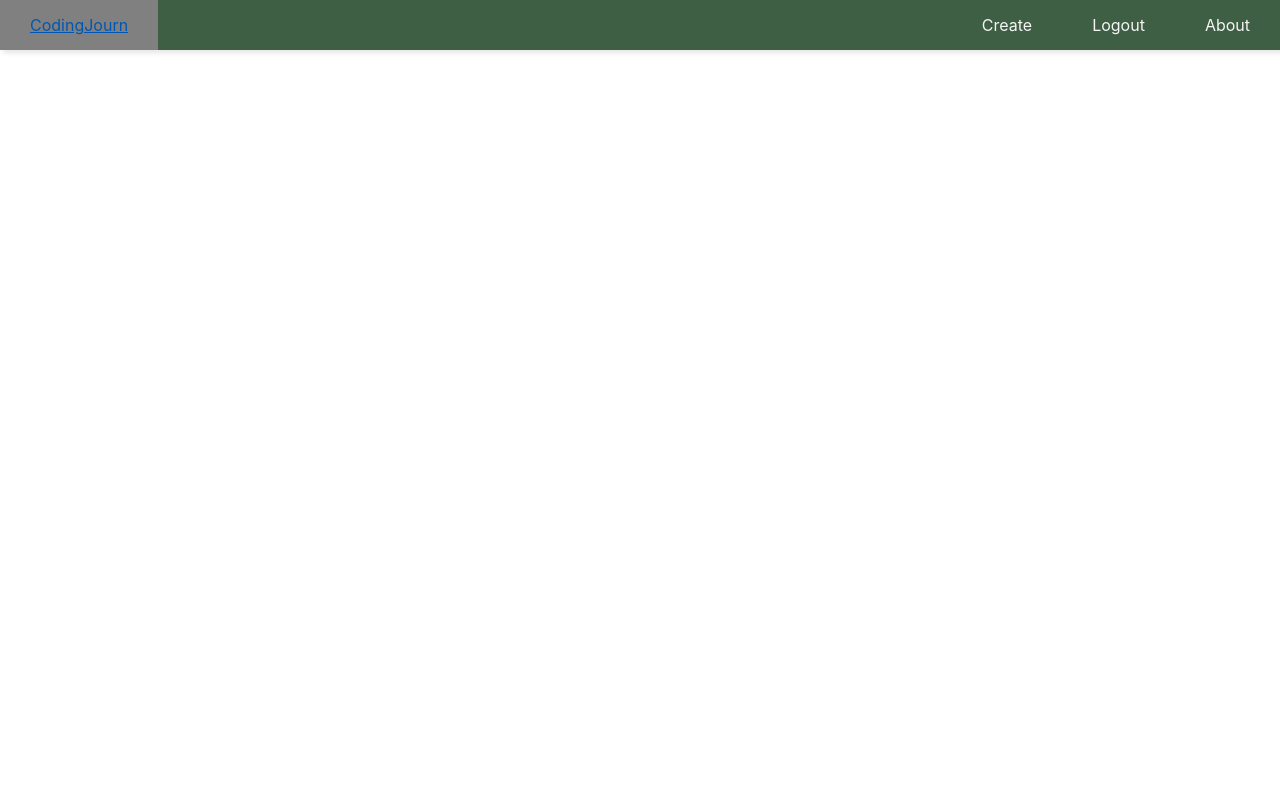
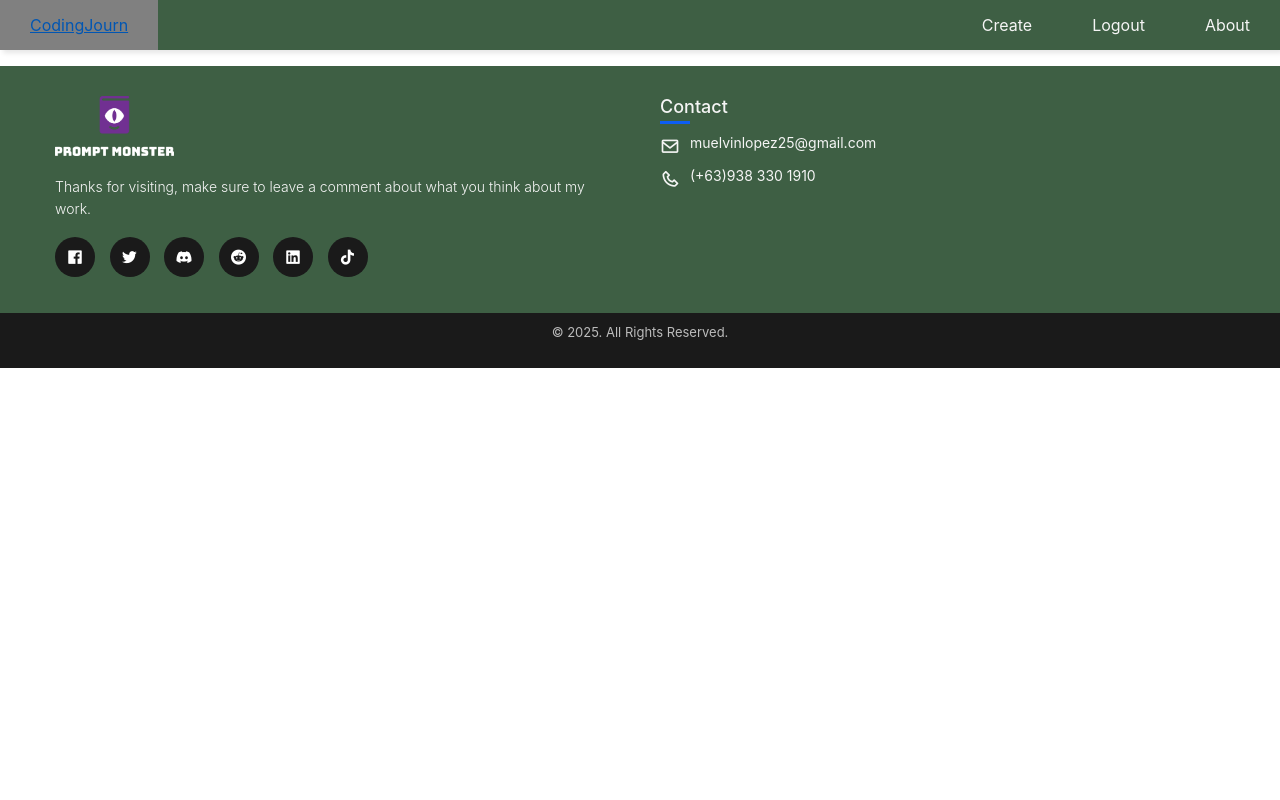
Before and after one commit to Muelvzz/coding_journal, a Python web app: template website/templates/home.html in a window 1280 px wide. Run offline with Jinja, Linux system fonts and the light colour scheme; the template is opened without the code that fills it, so the values that code supplies are empty.

Commit message:
add footer

```diff
--- a/website/static/style.css
+++ b/website/static/style.css
@@ -1,6 +1,9 @@
+@import url('https://fonts.googleapis.com/css2?family=Poppins:ital,wght@0,100;0,200;0,300;0,400;0,500;0,600;0,700;0,800;0,900;1,100;1,200;1,300;1,400;1,500;1,600;1,700;1,800;1,900&display=swap');
+
 *{
     margin: 0;
     padding: 0;
+    box-sizing: border-box;
 }
 
 body {
@@ -8,7 +11,26 @@ body {
     background-size: cover;
     background-repeat: no-repeat;
     background-position: center;
-    font-family: 'Segoe UI', Tahoma, Geneva, Verdana, sans-serif;
+    font-family: 'Poppins', sans-serif;
+    background-color: #111;
+    color: #fff;
+}
+
+*,
+::before,
+::after {
+    box-sizing: border-box;
+    margin: 0;
+    padding: 0;
+}
+
+a {
+    text-decoration: none;
+    color: inherit;
+}
+
+li {
+    list-style: none;
 }
 
 /* NAVIGATION SECTION */
@@ -78,6 +100,119 @@ nav li:first-child{
     display: none;
 }
 
+/* FOOTER SECTION */
+
+footer {
+   background-color: #3E5F44;
+   color: whitesmoke;
+   margin-top: 10px;
+}
+
+.footer-custom {
+  padding: 30px 0 20px;
+}
+
+.footer-container {
+  max-width: 1200px;
+  margin: auto;
+  padding: 0 15px;
+}
+
+.footer-section {
+  display: flex;
+  justify-content: space-between;
+  align-items: flex-start;
+  flex-wrap: wrap;
+  gap: 40px;
+}
+
+.footer-left {
+  flex: 1;
+  min-width: 250px;
+}
+
+.footer-about p {
+  margin-top: 10px;
+  font-weight: 300;
+  line-height: 1.6;
+  font-size: 14px;
+}
+
+.footer-logo img {
+  height: 60px;
+  margin-bottom: 10px;
+}
+
+.social-content {
+  margin-top: 10px;
+}
+
+.social-item {
+  display: inline-block;
+  margin-right: 10px;
+}
+
+.social-item a {
+  width: 40px;
+  height: 40px;
+  background-color: #1a1a1a;
+  border-radius: 50%;
+  display: flex;
+  justify-content: center;
+  align-items: center;
+  color: #fff;
+  font-size: 18px;
+}
+
+.footer-right {
+  flex: 1;
+  min-width: 250px;
+  text-align: left;
+}
+
+.footer-right h4 {
+  margin-bottom: 15px;
+  font-size: 18px;
+  position: relative;
+}
+
+.footer-right h4::after {
+  content: "";
+  position: absolute;
+  bottom: -6px;
+  left: 0;
+  width: 30px;
+  height: 3px;
+  background-color: #0d5ef4;
+}
+
+.footer-contact li {
+  display: flex;
+  align-items: flex-start;
+  margin-bottom: 10px;
+  font-size: 14px;
+}
+
+.footer-contact li i {
+  margin-top: 3px;
+  margin-right: 10px;
+  font-size: 20px;
+}
+
+.footer-contact li span {
+  line-height: 1.4;
+}
+
+/* COPYRIGHT */
+
+.footer-copyright {
+  background-color: #1a1a1a;
+  padding: 10px 0;
+  text-align: center;
+  font-size: 13px;
+  color: #bbb;
+}
+
 /* *********************** */
 
 @media(max-width: 800px){
@@ -95,3 +230,9 @@ nav li:first-child{
         width: 100%;
     }
 }
+
+@media (min-width:992px) {
+    .footer-section {
+        grid-template-columns: 2fr 1fr 1fr 1fr;
+    }
+}
--- a/website/templates/base.html
+++ b/website/templates/base.html
@@ -8,6 +8,7 @@
     <link rel="stylesheet" href="static/style.css">
     <link rel="stylesheet" href="https://fonts.googleapis.com/css2?family=Material+Symbols+Outlined" />
     <link rel="stylesheet" href="https://cdn.jsdelivr.net/npm/bootstrap@4.0.0/dist/css/bootstrap.min.css" integrity="sha384-Gn5384xqQ1aoWXA+058RXPxPg6fy4IWvTNh0E263XmFcJlSAwiGgFAW/dAiS6JXm" crossorigin="anonymous">
+    <link href='https://unpkg.com/boxicons@2.1.4/css/boxicons.min.css' rel='stylesheet'>
 </head>
 <body>
     <nav>
@@ -54,6 +55,47 @@
     {% block content %}
     {% endblock %}
 
+<footer>
+  <div class="footer-custom">
+    <div class="footer-container">
+      <div class="footer-section">
+        <!-- Left: About -->
+        <div class="footer-content footer-left">
+          <div class="footer-about">
+            <div class="footer-logo">
+              <img src="{{ url_for('static', filename='images/pm-logo.png') }}" alt="Logo">
+            </div>
+            <p>Thanks for visiting, make sure to leave a comment about what you think about my work.</p>
+          </div>
+          <ul class="social-content">
+            <li class="social-item"><a href="#"><i class='bx bxl-facebook-square'></i></a></li>
+            <li class="social-item"><a href="#"><i class='bx bxl-twitter'></i></a></li>
+            <li class="social-item"><a href="#"><i class='bx bxl-discord-alt'></i></a></li>
+            <li class="social-item"><a href="#"><i class='bx bxl-reddit'></i></a></li>
+            <li class="social-item"><a href="#"><i class='bx bxl-linkedin-square'></i></a></li>
+            <li class="social-item"><a href="#"><i class='bx bxl-tiktok' ></i></i></a></li>
+          </ul>
+        </div>
+
+        <!-- Right: Contact -->
+        <div class="footer-content footer-right">
+          <h4>Contact</h4>
+          <ul class="footer-contact">
+            <li><i class='bx bx-envelope'></i><span>muelvinlopez25@gmail.com</span></li>
+            <li><i class='bx bx-phone'></i><span>(+63)938 330 1910</span></li>
+          </ul>
+        </div>
+      </div>
+    </div>
+  </div>
+
+  <div class="footer-copyright">
+    <div class="footer-container">
+      <p>© 2025. All Rights Reserved.</p>
+    </div>
+  </div>
+</footer>
+
     <script>
         function showSidebar(){
             const sidebar = document.querySelector(".sidebar")
```
Also changed, not shown: website/static/images/pm-logo.png (added).
